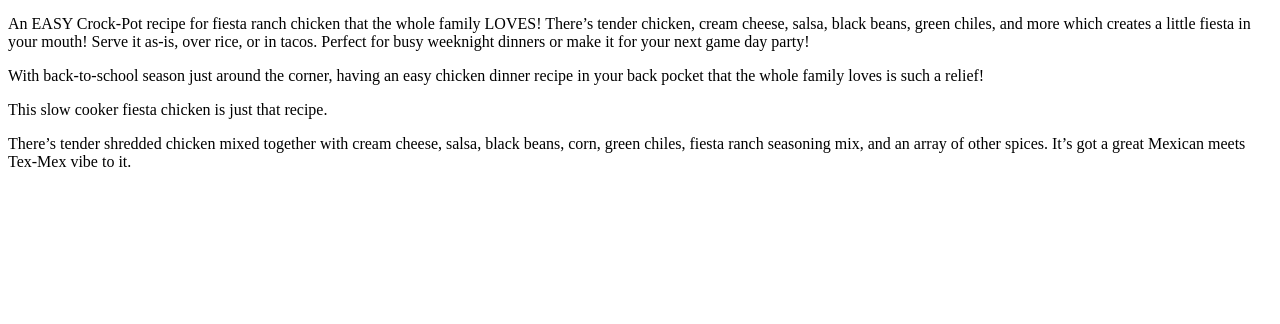
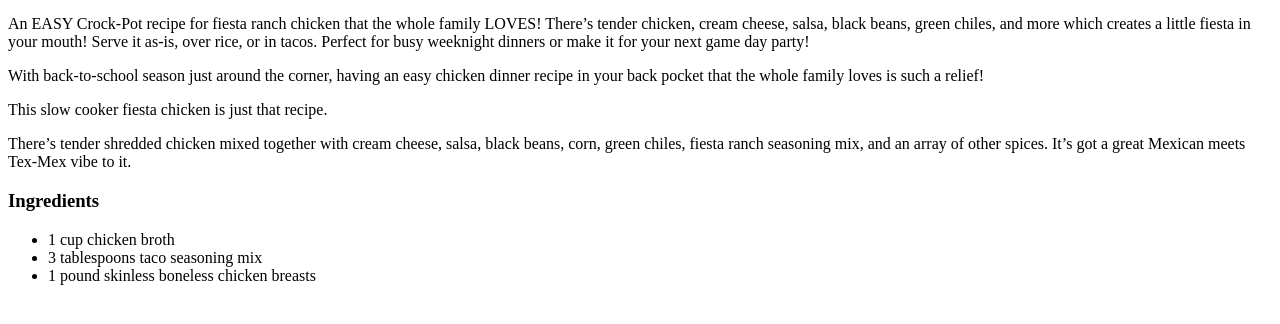
Before and after one commit to siddddd17/odin_recipes, a plain HTML site: page recipes/fiesta-slow-cooker-shredded-chicken-tacos.html in a window 1280 px wide. Shown: the part 428-752 px from the top of the page. Drawn offline with Linux system fonts and the light colour scheme.

Commit message:
Add ingredients

```diff
--- a/recipes/fiesta-slow-cooker-shredded-chicken-tacos.html
+++ b/recipes/fiesta-slow-cooker-shredded-chicken-tacos.html
@@ -12,6 +12,11 @@
     <p>With back-to-school season just around the corner, having an easy chicken dinner recipe in your back pocket that the whole family loves is such a relief!</p>
     <p>This slow cooker fiesta chicken is just that recipe.</p>
     <p>There’s tender shredded chicken mixed together with cream cheese, salsa, black beans, corn, green chiles, fiesta ranch seasoning mix, and an array of other spices. It’s got a great Mexican meets Tex-Mex vibe to it.</p>
-
+    <h3>Ingredients</h3>
+    <ul>
+        <li>1 cup chicken broth</li>
+        <li>3 tablespoons taco seasoning mix</li>
+        <li>1 pound skinless boneless chicken breasts</li>
+    </ul>
 </body>
 </html>
```
